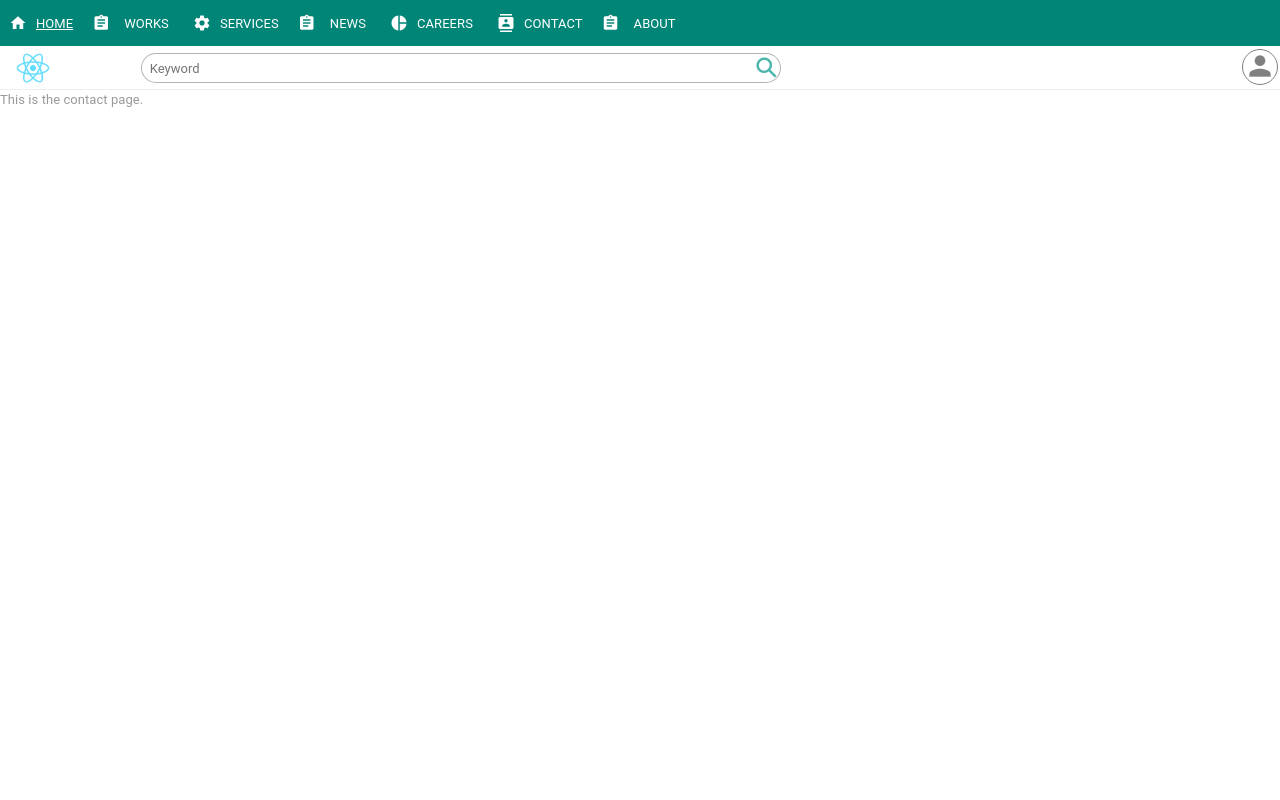
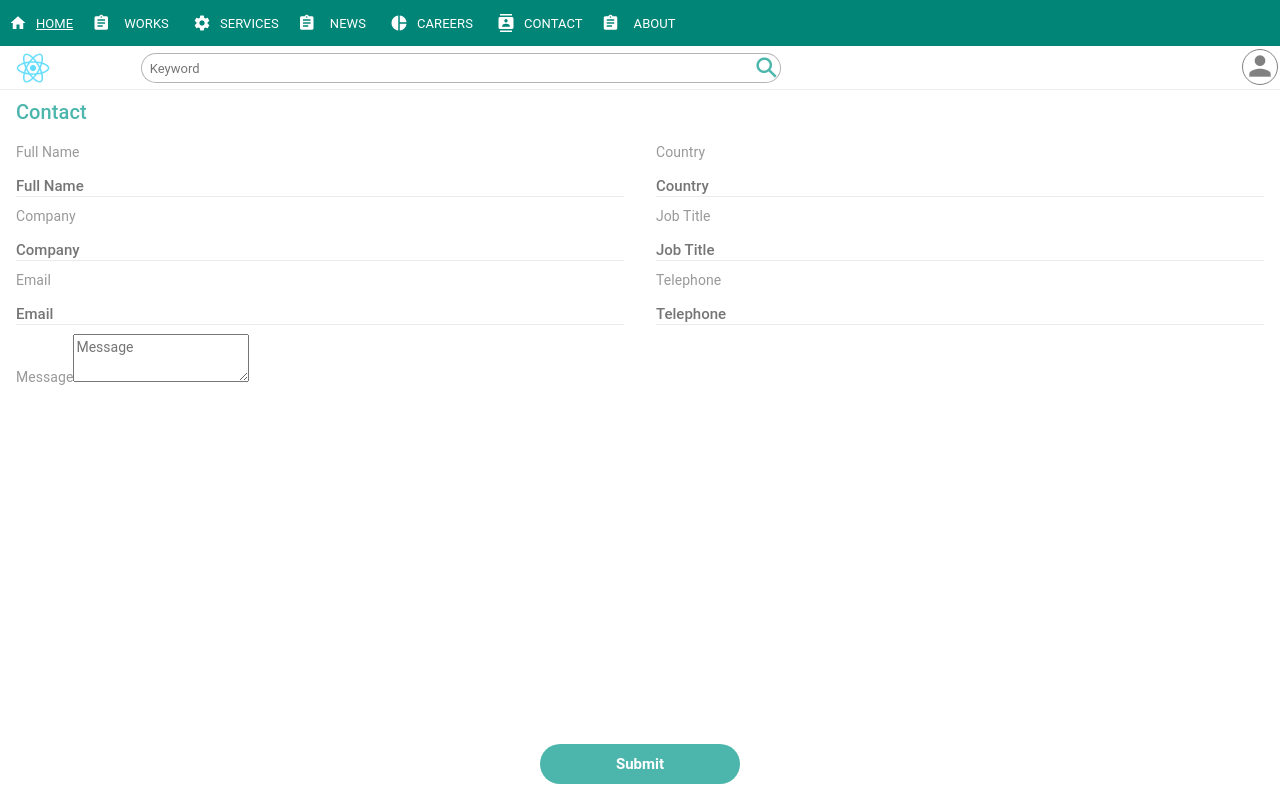
Before and after one commit to content-system/next-website, a Next.js app: page /contact in a window 1280 px wide. Built offline with nearby package versions, Linux system fonts and the light colour scheme; a web font is replaced by a local one.

Commit message:
Add contact

```diff
--- a/app/careers/[id]/page.tsx
+++ b/app/careers/[id]/page.tsx
@@ -1,5 +1,5 @@
+import ctx from "@core/context"
 import { formatDateTime, getDateFormat, Params } from "@core/core-next"
-import ctx from "@core/lib"
 
 export default async function Job({ params: { id } }: Params) {
   const dateFormat = getDateFormat()
--- a/app/careers/page.tsx
+++ b/app/careers/page.tsx
@@ -1,6 +1,6 @@
 import { Pagination } from "@core/components/pagination"
+import ctx from "@core/context"
 import { buildFilter, buildSortSearch, clone, datetimeToString, formatDateTime, getDateFormat, Params, removePage } from "@core/core-next"
-import ctx from "@core/lib"
 import { getResource } from "@resources/index"
 import { JobFilter } from "@service/job"
 
--- a/app/contact/page.tsx
+++ b/app/contact/page.tsx
@@ -1,7 +1,93 @@
-export default function Contact() {
+import { formatPhone } from "@core/core-next"
+import { getResource } from "@resources/index"
+import { Contact } from "@service/contact"
+
+export default function ContactForm() {
+  const resource = getResource()
+  const contact = {} as Contact
   return (
-    <div>
-      <p>This is the contact page.</p>
+    <div className="view-container">
+      <form id="contactForm" name="contactForm">
+        <header>
+          <h2>{resource.contact}</h2>
+        </header>
+        <div className="row">
+          <label className="col s12 m6">
+            {resource.fullname}
+            <input type="text" id="name" name="name" defaultValue={contact.name || ""} maxLength={100} required={true} placeholder={resource.fullname} />
+          </label>
+          <label className="col s12 m6">
+            {resource.country}
+            <input
+              type="text"
+              id="country"
+              name="country"
+              defaultValue={contact.country || ""}
+              maxLength={100}
+              required={true}
+              placeholder={resource.country}
+            />
+          </label>
+          <label className="col s12 m6">
+            {resource.company}
+            <input
+              type="text"
+              id="company"
+              name="company"
+              defaultValue={contact.company || ""}
+              maxLength={100}
+              required={true}
+              placeholder={resource.company}
+            />
+          </label>
+          <label className="col s12 m6">
+            {resource.job_title}
+            <input
+              type="text"
+              id="jobTitle"
+              name="jobTitle"
+              data-type="jobTitle"
+              defaultValue={contact.jobTitle || ""}
+              maxLength={100}
+              placeholder={resource.job_title}
+            />
+          </label>
+          <label className="col s12 m6">
+            {resource.email}
+            <input
+              type="text"
+              id="email"
+              name="email"
+              data-type="email"
+              defaultValue={contact.email || ""}
+              required={true}
+              maxLength={120}
+              placeholder={resource.email}
+            />
+          </label>
+          <label className="col s12 m6">
+            {resource.phone}
+            <input
+              type="tel"
+              id="phone"
+              name="phone"
+              defaultValue={formatPhone(contact.phone) || ""}
+              required={true}
+              maxLength={17}
+              placeholder={resource.phone}
+            />
+          </label>
+          <label className="col s12 m12">
+            {resource.message}
+            <textarea id="message" name="message" defaultValue={contact.message} maxLength={400} placeholder={resource.message} />
+          </label>
+        </div>
+        <footer>
+          <button type="submit" id="btnSubmit" name="btnSubmit">
+            {resource.submit}
+          </button>
+        </footer>
+      </form>
     </div>
   )
 }
--- a/app/news/[id]/page.tsx
+++ b/app/news/[id]/page.tsx
@@ -1,5 +1,5 @@
+import ctx from "@core/context"
 import { formatDateTime, getDateFormat, Params } from "@core/core-next"
-import ctx from "@core/lib"
 
 const fields = ["id", "title", "publishedAt", "description"]
 
--- a/app/news/page.tsx
+++ b/app/news/page.tsx
@@ -1,6 +1,6 @@
 import { Pagination } from "@core/components/pagination"
+import ctx from "@core/context"
 import { buildFilter, buildSortSearch, clone, datetimeToString, formatDateTime, getDateFormat, Params, removePage } from "@core/core-next"
-import ctx from "@core/lib"
 import { getResource } from "@resources/index"
 import { ArticleFilter } from "@service/article"
 
--- a/core/core-next/index.ts
+++ b/core/core-next/index.ts
@@ -328,14 +328,17 @@ export function clone(obj: any): any {
   return x
 }
 
-export function datetimeToString(date: Date | string = ""): string {
+export function datetimeToString(date?: Date | string): string | undefined {
+  if (!date || date === "") {
+    return undefined
+  }
   const d2 = typeof date !== "string" ? date : new Date(date)
   const year = d2.getFullYear()
-  const month = String(d2.getMonth() + 1).padStart(2, "0")
-  const day = String(d2.getDate()).padStart(2, "0")
-  const hours = String(d2.getHours()).padStart(2, "0")
-  const minutes = String(d2.getMinutes()).padStart(2, "0")
-  const seconds = String(d2.getSeconds()).padStart(2, "0")
+  const month = pad(d2.getMonth() + 1)
+  const day = pad(d2.getDate())
+  const hours = pad(d2.getHours())
+  const minutes = pad(d2.getMinutes())
+  const seconds = pad(d2.getSeconds())
   return `${year}-${month}-${day}T${hours}:${minutes}:${seconds}`
 }
 
@@ -461,3 +464,44 @@ function pad3(n: number): string {
   }
   return n < 10 ? "00" + n : "0" + n.toString()
 }
+// tslint:disable-next-line:class-name
+export class formatter {
+  static phone = / |\-|\.|\(|\)/g
+  static usPhone = /(\d{3})(\d{3})(\d{4})/
+  static removePhoneFormat(phone: string): string {
+    if (phone) {
+      return phone.replace(formatter.phone, "")
+    } else {
+      return phone
+    }
+  }
+  static formatPhone(phone?: string | null): string {
+    if (!phone) {
+      return ""
+    }
+    // reformat phone number
+    // 555 123-4567 or (+1) 555 123-4567
+    let s = phone
+    const x = formatter.removePhoneFormat(phone)
+    if (x.length === 10) {
+      const USNumber = x.match(formatter.usPhone)
+      if (USNumber != null) {
+        s = `${USNumber[1]} ${USNumber[2]}-${USNumber[3]}`
+      }
+    } else if (x.length <= 3 && x.length > 0) {
+      s = x
+    } else if (x.length > 3 && x.length < 7) {
+      s = `${x.substring(0, 3)} ${x.substring(3, x.length)}`
+    } else if (x.length >= 7 && x.length < 10) {
+      s = `${x.substring(0, 3)} ${x.substring(3, 6)}-${x.substring(6, x.length)}`
+    } else if (x.length >= 11) {
+      const l = x.length
+      s = `${x.substring(0, l - 7)} ${x.substring(l - 7, l - 4)}-${x.substring(l - 4, l)}`
+      // formatedPhone = `(+${phoneNumber.charAt(0)}) ${phoneNumber.substring(0, 3)} ${phoneNumber.substring(3, 6)}-${phoneNumber.substring(6, phoneNumber.length - 1)}`;
+    }
+    return s
+  }
+}
+export function formatPhone(phone?: string | null): string {
+  return formatter.formatPhone(phone)
+}
--- /dev/null
+++ b/service/contact/contact.ts
@@ -0,0 +1,67 @@
+import { Attributes, Filter, Repository, Service } from "onecore"
+
+export interface Contact {
+  id: string
+  name: string
+  country: string
+  company: string
+  jobTitle: string
+  email: string
+  phone: string
+  message: string
+  submittedAt: Date
+}
+export interface ContactFilter extends Filter {
+  id: string
+  name: string
+  country: string
+  company: string
+  jobTitle: string
+  email: string
+  phone: string
+}
+
+export interface ContactRepository extends Repository<Contact, string> {}
+export interface ContactService extends Service<Contact, string, ContactFilter> {}
+
+export const contactModel: Attributes = {
+  id: {
+    length: 40,
+    required: true,
+    key: true,
+  },
+  name: {
+    length: 120,
+    required: true,
+    q: true,
+  },
+  country: {
+    length: 120,
+    required: true,
+  },
+  company: {
+    length: 120,
+    required: true,
+  },
+  jobTitle: {
+    column: "job_title",
+    length: 120,
+  },
+  email: {
+    format: "email",
+    length: 120,
+    q: true,
+  },
+  phone: {
+    format: "phone",
+    length: 20,
+  },
+  message: {
+    length: 1000,
+    required: true,
+  },
+  submittedAt: {
+    column: "submitted_at",
+    type: "datetime",
+  },
+}
--- /dev/null
+++ b/service/contact/index.ts
@@ -0,0 +1,21 @@
+import { Manager, Search } from "onecore"
+import { DB, Repository, SearchBuilder } from "query-core"
+import { Contact, ContactFilter, contactModel, ContactRepository, ContactService } from "./contact"
+export * from "./contact"
+
+export class SqlContactRepository extends Repository<Contact, string> implements ContactRepository {
+  constructor(db: DB) {
+    super(db, "contacts", contactModel)
+  }
+}
+export class ContactManager extends Manager<Contact, string, ContactFilter> implements ContactService {
+  constructor(search: Search<Contact, ContactFilter>, repository: ContactRepository) {
+    super(search, repository)
+  }
+}
+
+export function useContactService(db: DB): ContactService {
+  const builder = new SearchBuilder<Contact, ContactFilter>(db.query, "contacts", contactModel, db.driver)
+  const repository = new SqlContactRepository(db)
+  return new ContactManager(builder.search, repository)
+}
```
Also changed, not shown: core/context/index.ts (renamed from core/lib/index.ts).
